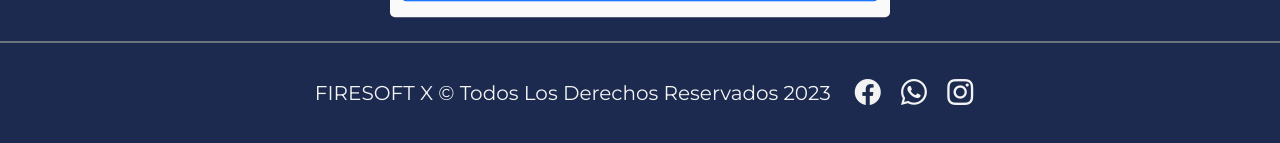
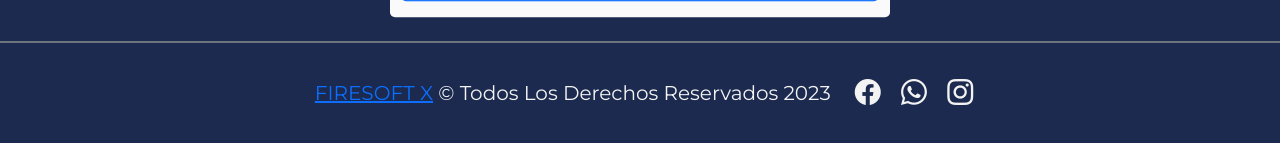
Before and after one commit to IsaiasGMJ/Liga_Mezcala, a PHP site: page / in a window 1280 px wide. Shown: the part 3311-3454 px from the top of the page. Run offline with PHP 8.4, Linux system fonts and the light colour scheme; some libraries are stand-ins or nearby versions.

Commit message:
Add files via upload

```diff
--- a/Firesoft/Index.html
+++ b/Firesoft/Index.html
@@ -68,7 +68,7 @@
 				<img class="imagen-login" src="Img/login.png" alt="">
 			</div>
 		</div>
-		<div><p id="centrado"><a href="liga.html" class="btn">Ver</a></p></div>
+		<div><p id="centrado"><a href="../LigaMezcala/Index.php" class="btn">Ver</a></p></div>
 	</section>
 
 
--- a/LigaMezcala/Index.php
+++ b/LigaMezcala/Index.php
@@ -223,7 +223,7 @@
                         <!--FOOTER-->
 <!--========================================================== -->
 <footer class="w-100  d-flex  align-items-center justify-content-center flex-wrap">
-  <p class="fs-5 px-3  pt-3">FIRESOFT X &copy; Todos Los Derechos Reservados 2023</p>
+  <p class="fs-5 px-3  pt-3"><a href="../Firesoft/"><i class="Firesoftlink"></i>FIRESOFT X</a> &copy; Todos Los Derechos Reservados 2023</p>
   <div id="iconos" >
       <a href="https://www.facebook.com/Mauricio Cruz"><i class="bi bi-facebook"></i></a>
       <a href="https://wa.me/3326538297"><i class="bi bi-whatsapp"></i></a>
```
